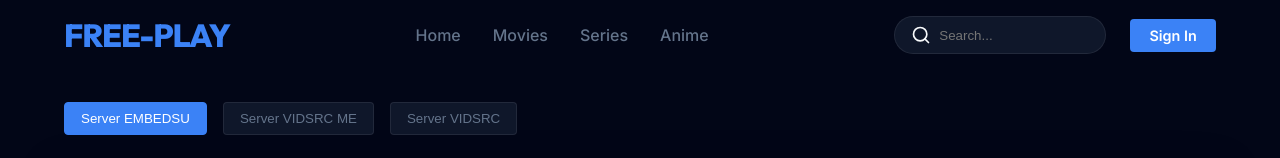
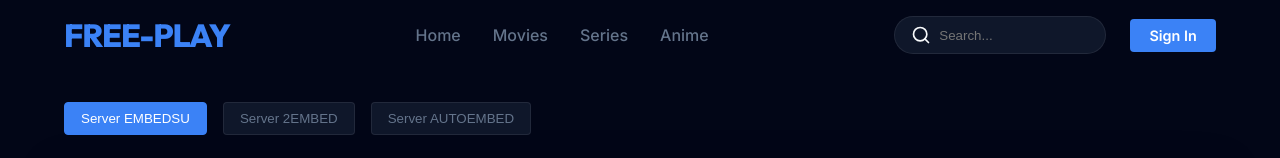
Before and after one commit to Afsan1/Play-Free, a Next.js app: page /watch/1/1 in a window 1280 px wide. Shown: the top 158 px of the page. Built offline with nearby package versions, Linux system fonts and the light colour scheme; no server answers.

Commit message:
fix: replace dead vidsrc servers with working 2embed and autoembed

```diff
--- a/src/components/Player.jsx
+++ b/src/components/Player.jsx
@@ -14,12 +14,12 @@ export default function Player({ type, id, season, episode }) {
     embedsu: type === 'movie'
       ? `https://embed.su/embed/movie/${id}`
       : `https://embed.su/embed/tv/${id}/${season}/${episode}`,
-    vidsrc_me: type === 'movie'
-      ? `https://vidsrc.me/embed/movie?tmdb=${id}`
-      : `https://vidsrc.me/embed/tv?tmdb=${id}&sea=${season}&epi=${episode}`,
-    vidsrc: type === 'movie'
-      ? `https://vidsrc.to/embed/movie/${id}`
-      : `https://vidsrc.to/embed/tv/${id}/${season}/${episode}`,
+    '2embed': type === 'movie'
+      ? `https://www.2embed.cc/embed/${id}`
+      : `https://www.2embed.cc/embedtv/${id}&s=${season}&e=${episode}`,
+    autoembed: type === 'movie'
+      ? `https://autoembed.co/movie/tmdb/${id}`
+      : `https://autoembed.co/tv/tmdb/${id}-${season}-${episode}`,
   };
 
   // Timeout fallback so loader doesn't get stuck on mobile
```
